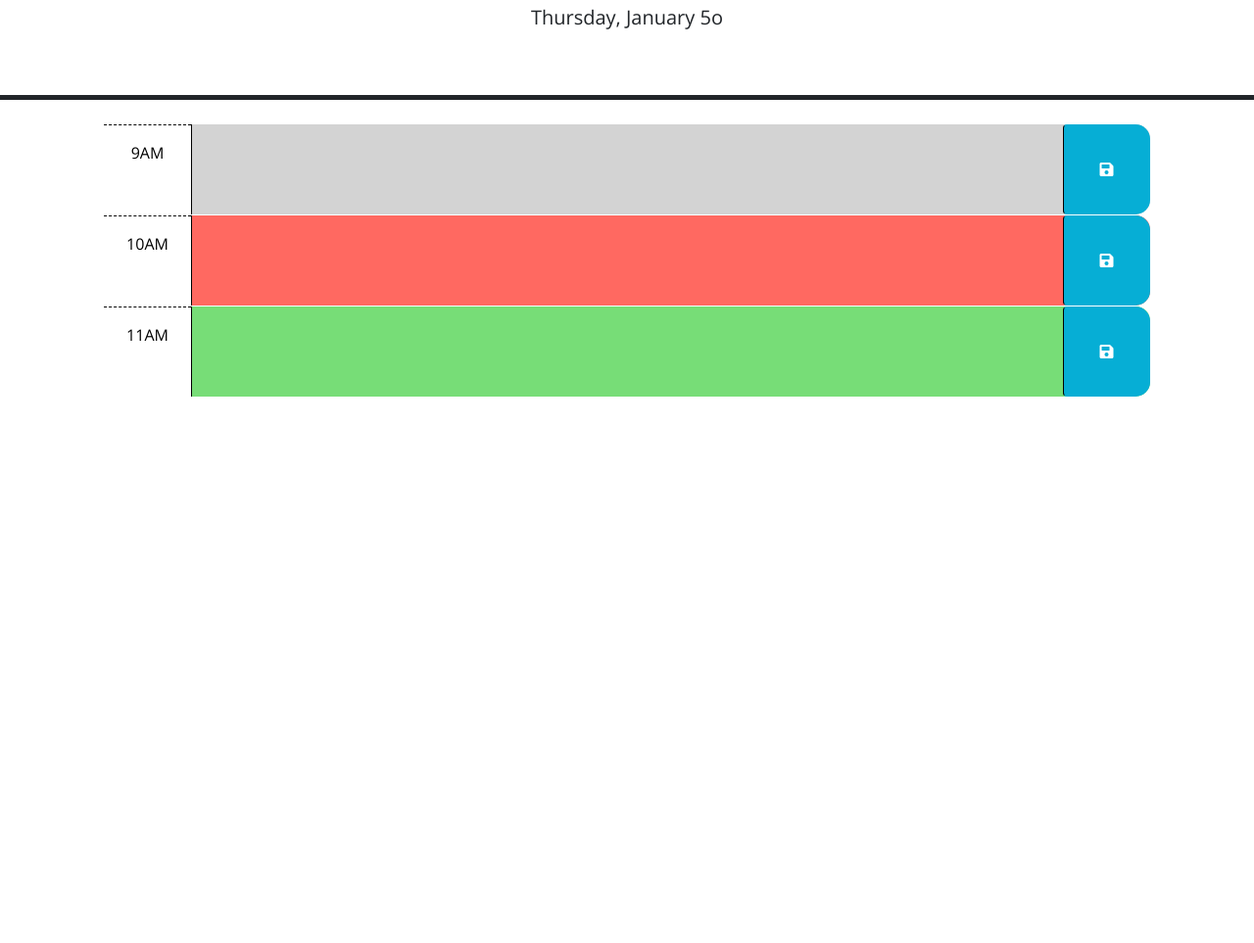
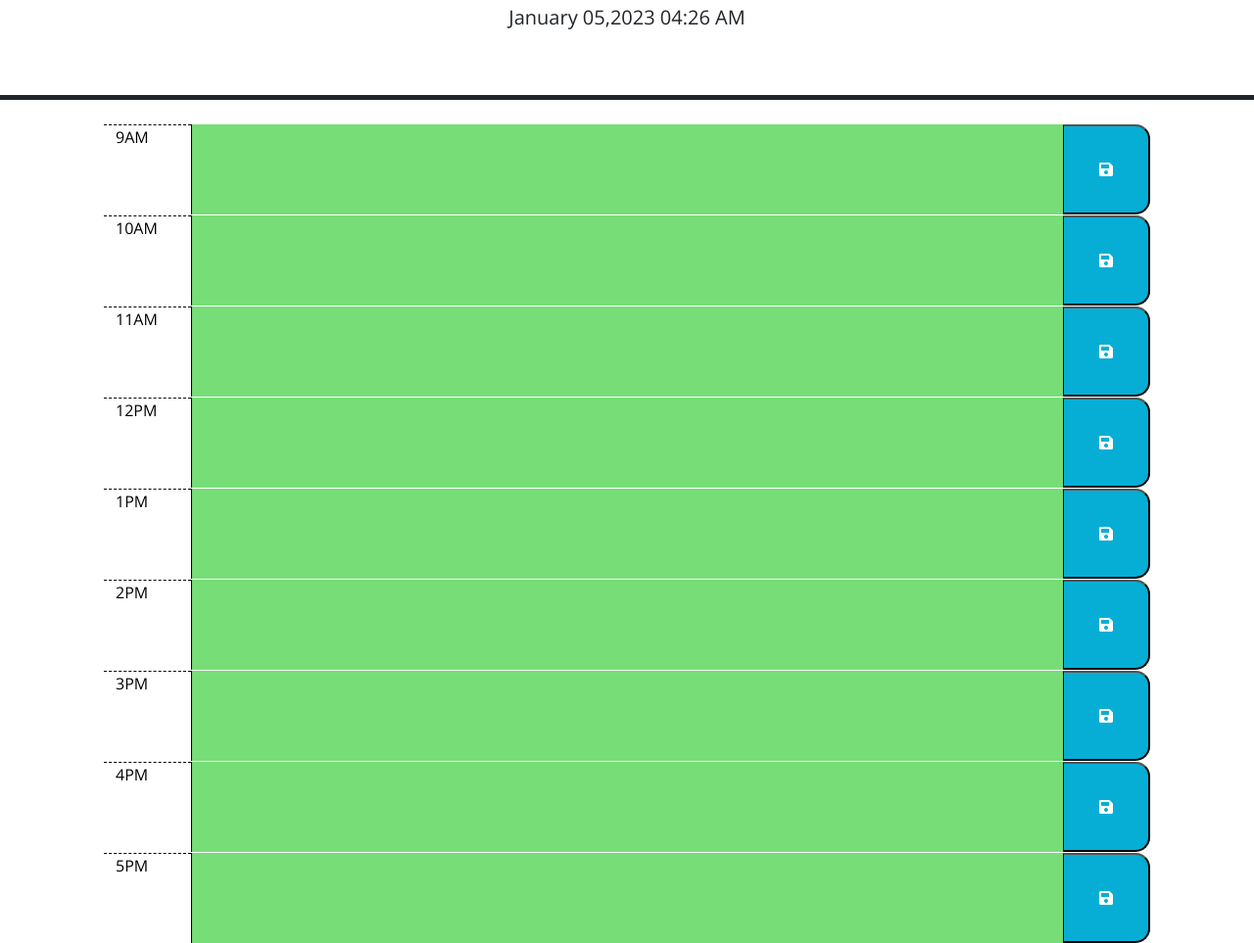
Before and after one commit to pocketclint/scheduler, a plain HTML site: page index.html in a window 1280 px wide. Shown: the part 176-1139 px from the top of the page at 98% size. Before the commit the page ends 800 px from the top, so only its background shows below. Drawn offline with nearby package versions, Linux system fonts and the light colour scheme.

Commit message:
completed remaining TODOs

```diff
--- a/Assets/js/script.js
+++ b/Assets/js/script.js
@@ -15,25 +15,49 @@ $(function () {
     const timeBlockId = timeBlock.id;
     const input = timeBlock.querySelector(".description").value;
     localStorage.setItem(timeBlockId, input);
-    console.log(input)
     });
   });
+
+
 
   // TODO: Add code to apply the past, present, or future class to each time
   // block by comparing the id to the current hour. HINTS: How can the id
   // attribute of each time-block be used to conditionally add or remove the
   // past, present, and future classes? How can Day.js be used to get the
   // current hour in 24-hour time?
-  //
+  const currentHour = dayjs().hour();
+  const timeBlock = document.querySelectorAll(".time-block");
 
-  //
+ timeBlock.forEach(block => {
+      const blockHour = parseInt(block.id);
+
+      if (blockHour < currentHour) {
+          block.classList.add("past");
+      } else if (blockHour > currentHour) {
+          block.classList.add("future");
+      } else {
+          block.classList.add("present");
+      }
+  });
+
 
 });
 
   // TODO: Add code to get any user input that was saved in localStorage and set
   // the values of the corresponding textarea elements. HINT: How can the id
   // attribute of each time-block be used to do this?
+  window.onload = function () {
+    const timeBlock = document.querySelectorAll(".time-block");
+
+    timeBlock.forEach(block => {
+        const timeBlockId = block.id;
+        const input = localStorage.getItem(timeBlockId);
+        if (input) {
+            block.querySelector(".description").value = input;
+        }
+    });
+}
 
   // TODO: Add code to display the current date in the header of the page.
   var today = dayjs();
-  $("#currentDay").text(today.format('dddd, MMMM Do'));
+  $("#currentDay").text(today.format("MMMM DD,YYYY hh:mm A"))
--- a/index.html
+++ b/index.html
@@ -29,42 +29,79 @@
       <p id="currentDay" class="lead"></p>
     </header>
     <div class="container-lg px-5">
-      <!-- Use class for "past", "present", and "future" to apply styles to the
-        time-block divs accordingly. The javascript will need to do this by
-        adding/removing these classes on each div by comparing the hour in the
-        id to the current hour. The html provided below is meant to be an example
-        demonstrating how the css provided can be leveraged to create the
-        desired layout and colors. The html below should be removed or updated
-        in the finished product. Remember to delete this comment once the
-        code is implemented.
-        -->
 
-      <!-- Example of a past time block. The "past" class adds a gray background color. -->
-      <div id="hour-9" class="row time-block past">
-        <div class="col-2 col-md-1 hour text-center py-3">9AM</div>
+    <div class="row time-block" id="9">
+      <div class="col-2 col-md-1 hour">9AM</div>
       <textarea class="col-8 col-md-10 description" rows="3"> </textarea>
-        <button class="btn saveBtn col-2 col-md-1" aria-label="save">
+      <button class="saveBtn col-2 col-md-1" aria-label="save">
         <i class="fas fa-save" aria-hidden="true"></i>
       </button>
     </div>
 
-      <!-- Example of a a present time block. The "present" class adds a red background color. -->
-      <div id="hour-10" class="row time-block present">
-        <div class="col-2 col-md-1 hour text-center py-3">10AM</div>
+    <div class="row time-block" id="10">
+      <div class="col-2 col-md-1 hour">10AM</div>
       <textarea class="col-8 col-md-10 description" rows="3"> </textarea>
-        <button class="btn saveBtn col-2 col-md-1" aria-label="save">
+      <button class="saveBtn col-2 col-md-1" aria-label="save">
         <i class="fas fa-save" aria-hidden="true"></i>
       </button>
     </div>
 
-      <!-- Example of a future time block. The "future" class adds a green background color. -->
-      <div id="hour-11" class="row time-block future">
-        <div class="col-2 col-md-1 hour text-center py-3">11AM</div>
+    <div class="row time-block" id="11">
+      <div class="col-2 col-md-1 hour">11AM</div>
       <textarea class="col-8 col-md-10 description" rows="3"> </textarea>
-        <button class="btn saveBtn col-2 col-md-1" aria-label="save">
+      <button class="saveBtn col-2 col-md-1" aria-label="save">
         <i class="fas fa-save" aria-hidden="true"></i>
       </button>
     </div>
+
+    <div class="row time-block" id="12">
+      <div class="col-2 col-md-1 hour">12PM</div>
+      <textarea class="col-8 col-md-10 description" rows="3"> </textarea>
+      <button class="saveBtn col-2 col-md-1" aria-label="save">
+        <i class="fas fa-save" aria-hidden="true"></i>
+      </button>
+    </div>
+
+    <div class="row time-block" id="13">
+      <div class="col-2 col-md-1 hour">1PM</div>
+      <textarea class="col-8 col-md-10 description" rows="3"> </textarea>
+      <button class="saveBtn col-2 col-md-1" aria-label="save">
+        <i class="fas fa-save" aria-hidden="true"></i>
+      </button>
+    </div>
+
+    <div class="row time-block" id="14">
+      <div class="col-2 col-md-1 hour">2PM</div>
+      <textarea class="col-8 col-md-10 description" rows="3"> </textarea>
+      <button class="saveBtn col-2 col-md-1" aria-label="save">
+        <i class="fas fa-save" aria-hidden="true"></i>
+      </button>
+    </div>
+
+    <div class="row time-block" id="15">
+      <div class="col-2 col-md-1 hour">3PM</div>
+      <textarea class="col-8 col-md-10 description" rows="3"> </textarea>
+      <button class="saveBtn col-2 col-md-1" aria-label="save">
+        <i class="fas fa-save" aria-hidden="true"></i>
+      </button>
+    </div>
+
+    <div class="row time-block" id="16">
+      <div class="col-2 col-md-1 hour">4PM</div>
+      <textarea class="col-8 col-md-10 description" rows="3"> </textarea>
+      <button class="saveBtn col-2 col-md-1" aria-label="save">
+        <i class="fas fa-save" aria-hidden="true"></i>
+      </button>
+    </div>
+
+    <div class="row time-block" id="17">
+      <div class="col-2 col-md-1 hour">5PM</div>
+      <textarea class="col-8 col-md-10 description" rows="3"> </textarea>
+      <button class="saveBtn col-2 col-md-1" aria-label="save">
+        <i class="fas fa-save" aria-hidden="true"></i>
+      </button>
+    </div>
+
 
     <script src="https://code.jquery.com/jquery-3.4.1.min.js"></script>
     <script
```
Lines whose indentation alone changed are shown as unchanged.
